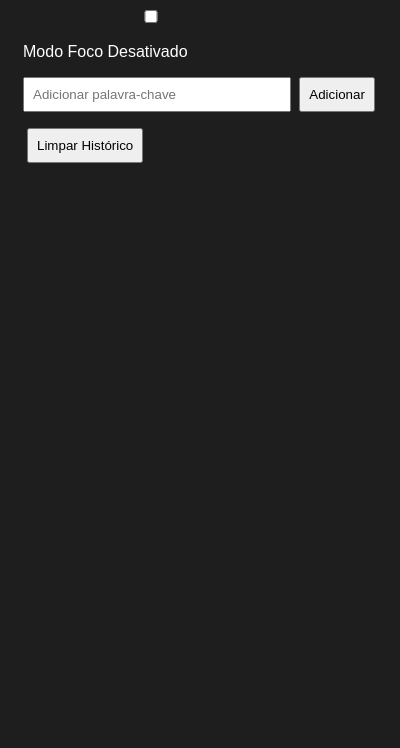
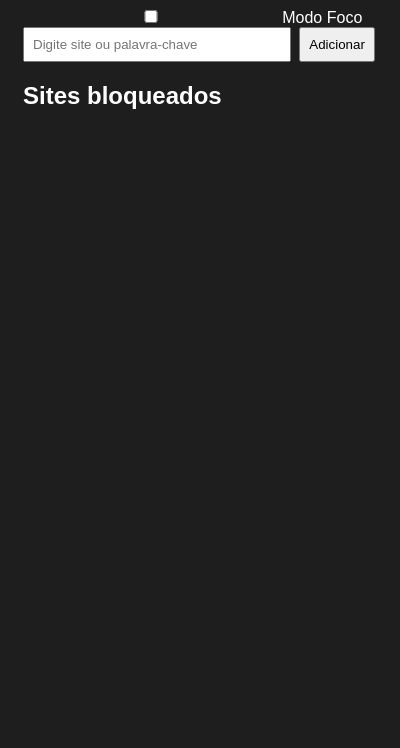
Before and after one commit to Telounochapeco/Projeto_Focus, a browser extension: page popup/popup.html in a window 400 px wide. Shown: the part 96-844 px from the top of the page. Drawn offline with Linux system fonts and the light colour scheme.

Commit message:
Update popup.html

```diff
--- a/popup/popup.html
+++ b/popup/popup.html
@@ -2,27 +2,21 @@
 <html lang="pt-BR">
 <head>
 <meta charset="UTF-8">
-  <meta name="viewport" content="width=device-width, initial-scale=1.0">
 <title>FocusFlow</title>
 <link rel="stylesheet" href="popup.css">
 </head>
 <body>
-  <div class="container">
 <h1>FocusFlow</h1>
-    <label class="switch">
-      <input type="checkbox" id="focusToggle">
-      <span class="slider"></span>
-    </label>
-    <p id="status">Modo Foco Desativado</p>
+<label><input type="checkbox" id="focusToggle"> Modo Foco</label>
 
-    <div class="keywords">
-      <input type="text" id="keywordInput" placeholder="Adicionar palavra-chave">
-      <button id="addKeyword">Adicionar</button>
-      <ul id="keywordList"></ul>
+<div class="addSite">
+<input type="text" id="siteInput" placeholder="Digite site ou palavra-chave">
+<button id="addBtn">Adicionar</button>
 </div>
 
-    <button id="clearHistory">Limpar Histórico</button>
-  </div>
+<h2>Sites bloqueados</h2>
+<ul id="siteList"></ul>
+
 <script src="popup.js"></script>
 </body>
 </html>
```
Lines whose indentation alone changed are shown as unchanged.
